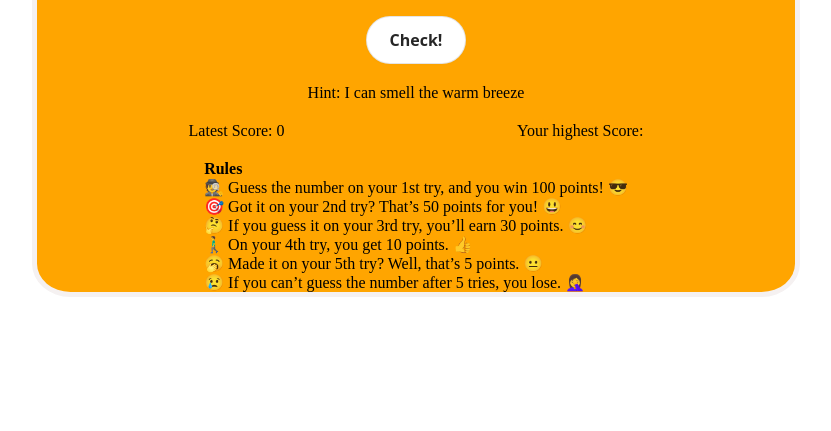
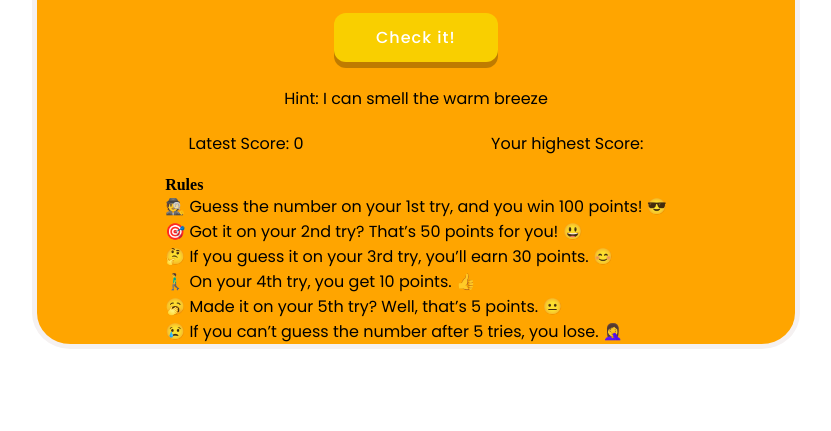
Before and after one commit to volkante/hot-or-cold-game, a plain HTML site: page index.html in a window 1280 px wide. Shown: the part 369-800 px from the top of the page, without its empty margins (224-1055 px from the left). Drawn offline with nearby package versions, Linux system fonts and the light colour scheme.

Commit message:
button style modifications

```diff
--- a/css/styles.css
+++ b/css/styles.css
@@ -39,53 +39,95 @@ h1 {
   /* color: rgb(0, 255, 255); */
 }
 
-.button-6 {
-  align-items: center;
-  background-color: #ffffff;
-  border: 1px solid rgba(0, 0, 0, 0.1);
-  border-radius: 0.25rem;
-  box-shadow: rgba(0, 0, 0, 0.02) 0 1px 3px 0;
-  box-sizing: border-box;
-  color: rgba(0, 0, 0, 0.85);
+.button-82-pushable {
+  position: relative;
+  border: none;
+  background: transparent;
+  padding: 0;
   cursor: pointer;
-  display: inline-flex;
-  font-family: system-ui, -apple-system, system-ui, "Helvetica Neue", Helvetica,
-    Arial, sans-serif;
-  font-size: 16px;
-  font-weight: 600;
-  justify-content: center;
-  line-height: 1.25;
-  margin: 0;
-  min-height: 3rem;
-  padding: calc(0.875rem - 1px) calc(1.5rem - 1px);
-  position: relative;
-  text-decoration: none;
-  transition: all 250ms;
+  outline-offset: 4px;
+  transition: filter 250ms;
   user-select: none;
   -webkit-user-select: none;
   touch-action: manipulation;
-  vertical-align: baseline;
-  width: auto;
-  border-radius: 8mm;
 }
 
-.button-6:hover,
-.button-6:focus {
-  border-color: rgba(0, 0, 0, 0.15);
-  box-shadow: rgba(0, 0, 0, 0.1) 0 4px 12px;
-  color: rgba(0, 0, 0, 0.65);
+.button-82-shadow {
+  position: absolute;
+  top: 0;
+  left: 0;
+  width: 100%;
+  height: 100%;
+  border-radius: 12px;
+  background: hsl(0deg 0% 0% / 0.25);
+  will-change: transform;
+  transform: translateY(2px);
+  transition: transform 600ms cubic-bezier(0.3, 0.7, 0.4, 1);
 }
 
-.button-6:hover {
-  transform: translateY(-1px);
+.button-82-edge {
+  position: absolute;
+  top: 0;
+  left: 0;
+  width: 100%;
+  height: 100%;
+  border-radius: 12px;
+  background: linear-gradient(to left, rgb(249, 207, 0));
 }
 
-.button-6:active {
-  background-color: #f0f0f1;
-  border-color: rgba(0, 0, 0, 0.15);
-  box-shadow: rgba(0, 0, 0, 0.06) 0 2px 4px;
-  color: rgba(0, 0, 0, 0.65);
-  transform: translateY(0);
+.button-82-front {
+  display: block;
+  position: relative;
+  padding: 12px 27px;
+  border-radius: 12px;
+  font-size: 1.1rem;
+  color: white;
+  background: rgb(249, 207, 0);
+  will-change: transform;
+  transform: translateY(-4px);
+  transition: transform 600ms cubic-bezier(0.3, 0.7, 0.4, 1);
+  font-family: poppins;
+}
+
+@media (min-width: 768px) {
+  .button-82-front {
+    font-size: 1.25rem;
+    padding: 12px 42px;
+  }
+}
+
+.button-82-pushable:hover {
+  filter: brightness(110%);
+  -webkit-filter: brightness(110%);
+  color: black;
+}
+
+.button-82-pushable:hover .button-82-front {
+  transform: translateY(-6px);
+  transition: transform 250ms cubic-bezier(0.3, 0.7, 0.4, 1.5);
+  color: black;
+}
+
+.button-82-pushable:active .button-82-front {
+  transform: translateY(-2px);
+  transition: transform 34ms;
+  color: black;
+}
+
+.button-82-pushable:hover .button-82-shadow {
+  transform: translateY(4px);
+  transition: transform 250ms cubic-bezier(0.3, 0.7, 0.4, 1.5);
+  color: black;
+}
+
+.button-82-pushable:active .button-82-shadow {
+  transform: translateY(1px);
+  transition: transform 34ms;
+  color: black;
+}
+
+.button-82-pushable:focus:not(:focus-visible) {
+  outline: none;
 }
 
 .center {
@@ -187,3 +229,7 @@ h1 {
   display: flex;
   justify-content: space-between;
 }
+
+p {
+  font-family: poppins;
+}
--- a/index.html
+++ b/index.html
@@ -24,8 +24,10 @@
         <span class="cold-span">Cold?</span>
         <img src="cold-face-svgrepo-com.svg" alt="" width="30px" />
       </h1>
-      <button type="button" class="start-button button-6">
-        Generate random number
+      <button class="start-button button-82-pushable" role="button">
+        <span class="button-82-shadow"></span>
+        <span class="button-82-edge"></span>
+        <span class="button-82-front text"> Generate random number </span>
       </button>
       <div class="center">
         <div class="number-input" min="0" max="20" step="1" value="0">
@@ -42,7 +44,11 @@
         </div>
       </div>
 
-      <button type="button" class="check-button button-6">Check!</button>
+      <button role="button" class="check-button button-82-pushable">
+        <span class="button-82-shadow"></span>
+        <span class="button-82-edge"></span>
+        <span class="button-82-front text"> Check it! </span>
+      </button>
 
       <p>Hint: I can smell the warm breeze <span class="hint-span"></span></p>
 
```
